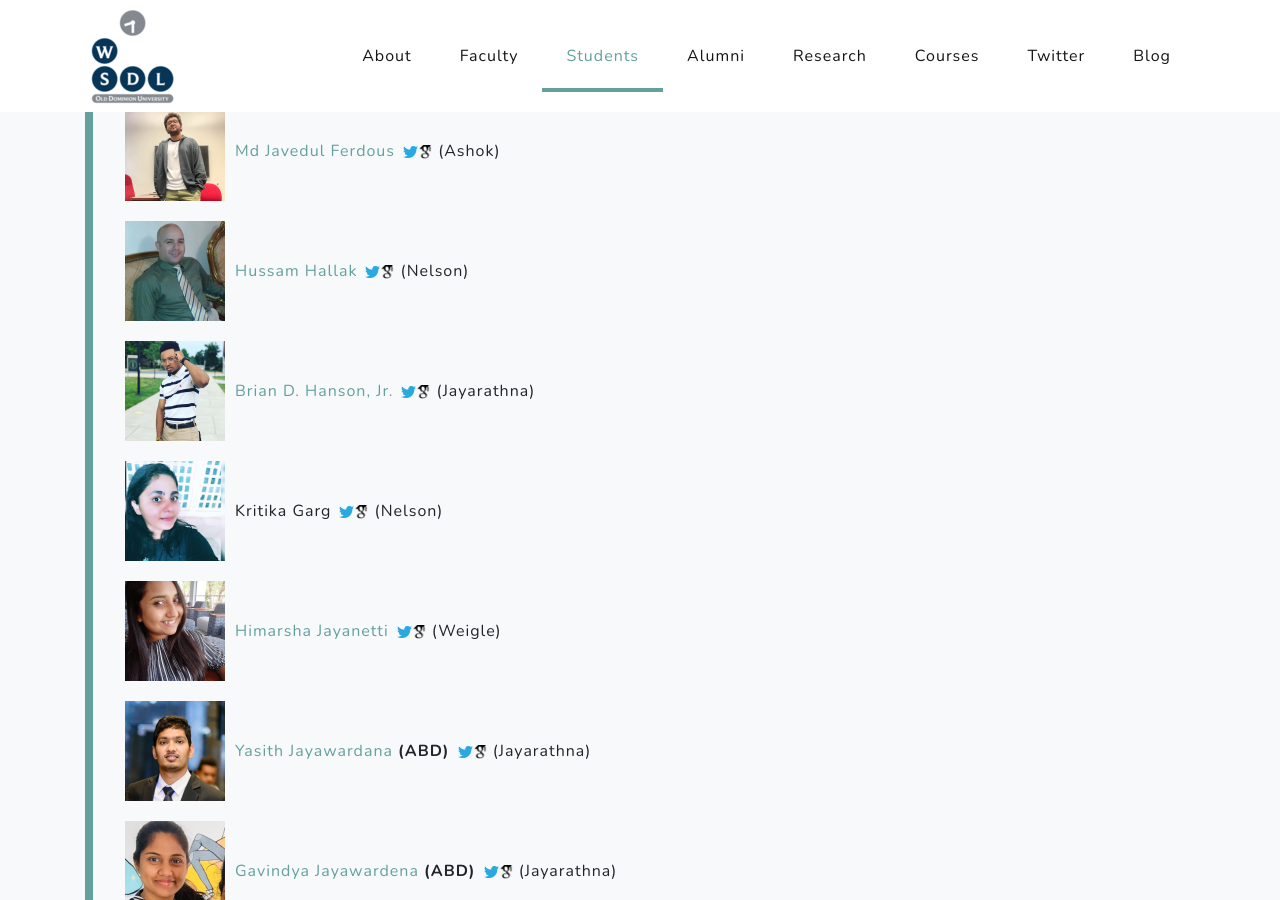
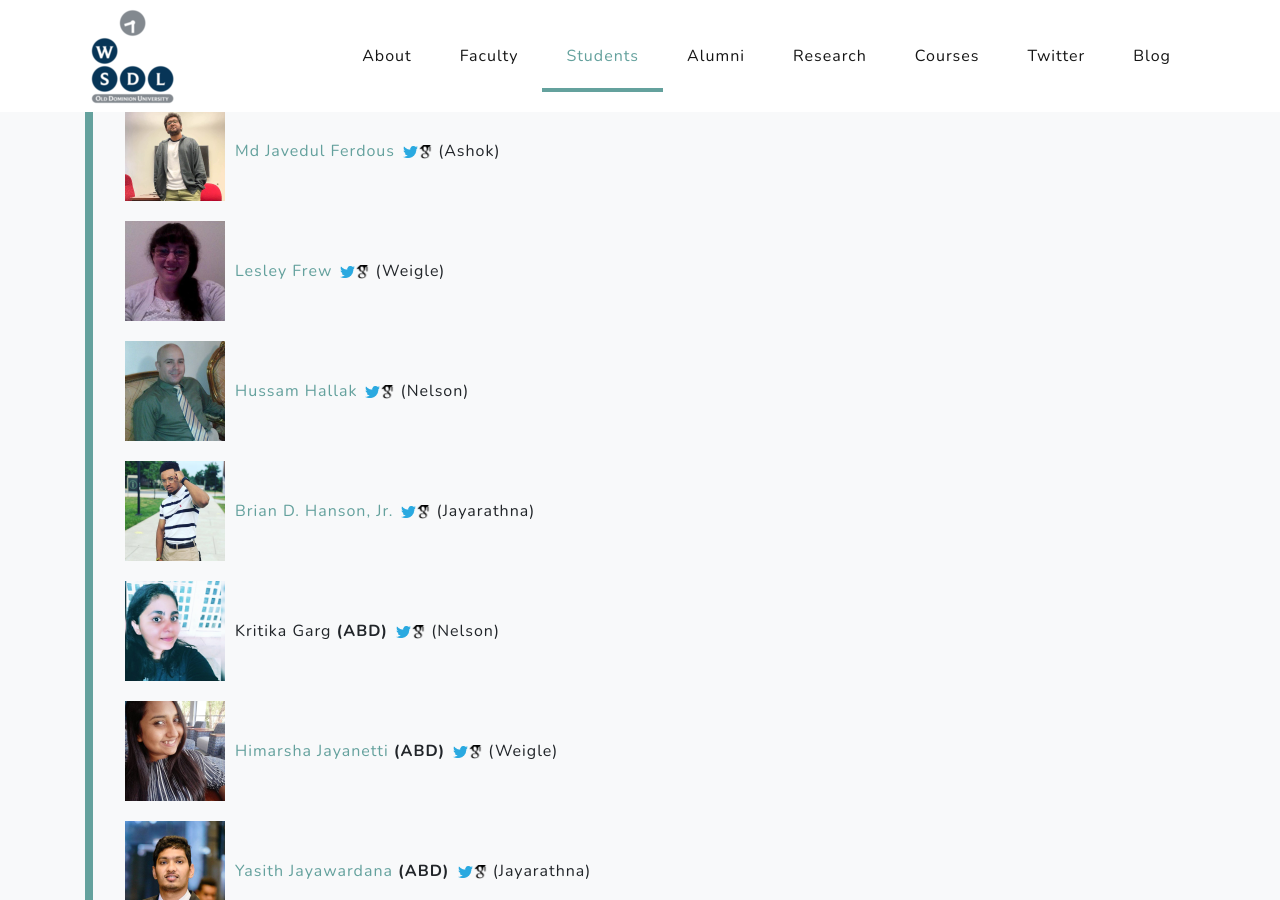
Before and after one commit to oduwsdl/oduwsdl.github.io, a Jekyll site: the page built from index.html, in a window 1280 px wide and 900 px high, scrolled down 3397 px. Built offline with Jekyll 4.4.1, drawn with Linux system fonts in a browser that asks for light colours; nearby versions of some CDN libraries; some of the changed text lies outside the part shown.

Commit message:
Moved Lesley to PhD, added some ABD tags

```diff
--- a/_data/students.yml
+++ b/_data/students.yml
@@ -53,6 +53,12 @@ phd:
   google_scholar_id: _cuPy0wAAAAJ&hl
   advisor: Ashok
 
+- name: Lesley Frew
+  homepage: https://lesleyodu.github.io/
+  twitter_handle: lesley_elis
+  google_scholar_id: JmEpqjMAAAAJ
+  advisor: Weigle
+
 - name: Hussam Hallak
   homepage: https://www.cs.odu.edu/~cs_hhall001/
   twitter_handle: Hussam_A_Hallak
@@ -69,12 +75,14 @@ phd:
   twitter_handle: kritika_garg
   google_scholar_id: apXQRYsAAAAJ&hl
   advisor: Nelson
+  type: ABD
 
 - name: Himarsha Jayanetti
   homepage: https://himarshaj.github.io/
   twitter_handle: HimarshaJ
   google_scholar_id: nySd1gIAAAAJ&hl
   advisor: Weigle
+  type: ABD
 
 - name: Yasith Jayawardana
   homepage: https://www.cs.odu.edu/~cs_pjaya001
@@ -112,6 +120,7 @@ phd:
   twitter_handle: TReid803
   google_scholar_id: KMewqNwAAAAJ
   advisor: Weigle
+  type: ABD
 
 - name: Lamia Salsabil
   homepage: https://liyalamia.github.io/Portfolio/
@@ -164,12 +173,6 @@ ms:
   twitter_handle: calebkbradford
   advisor: Nelson
 
-- name: Lesley Frew
-  homepage: https://lesleyodu.github.io/
-  twitter_handle: lesley_elis
-  google_scholar_id: JmEpqjMAAAAJ
-  advisor: Weigle
-
 - name: Dominik Soós
   twitter_handle: DomSoos
   advisor: Wu
```
